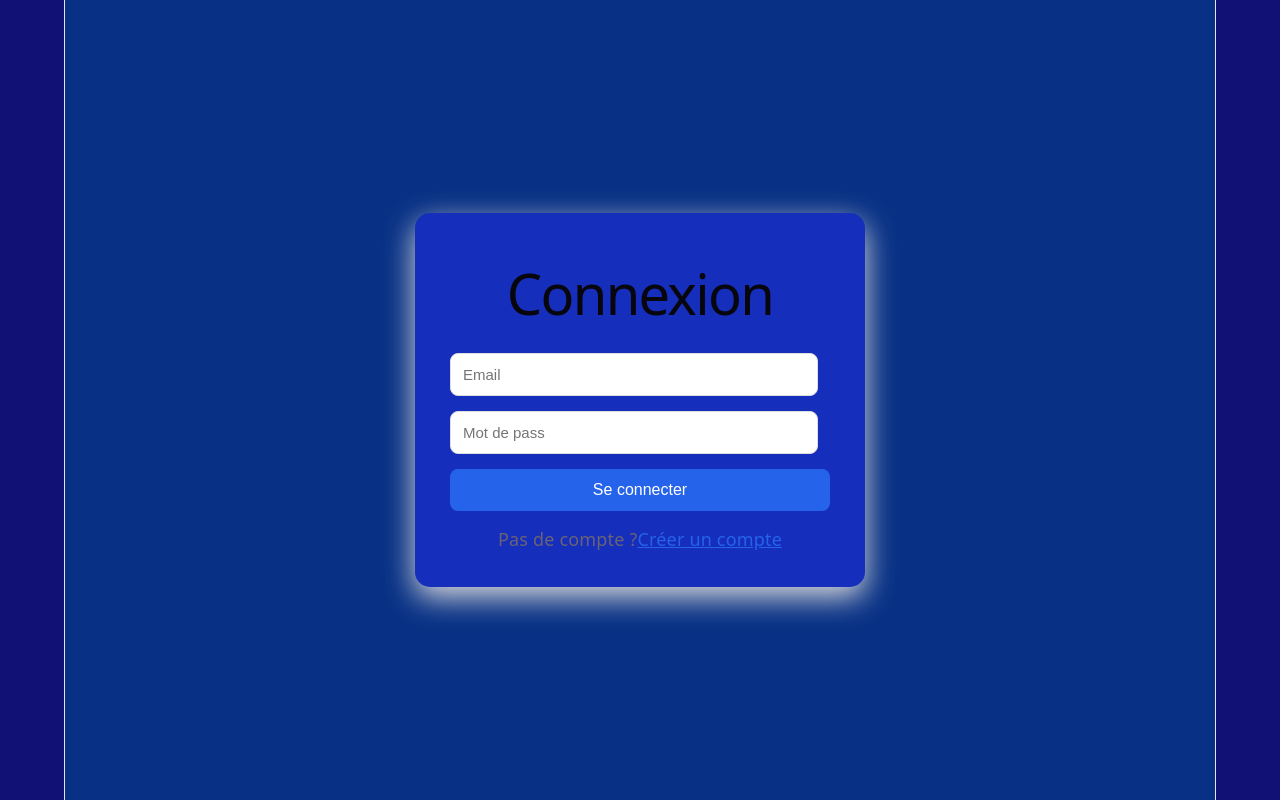
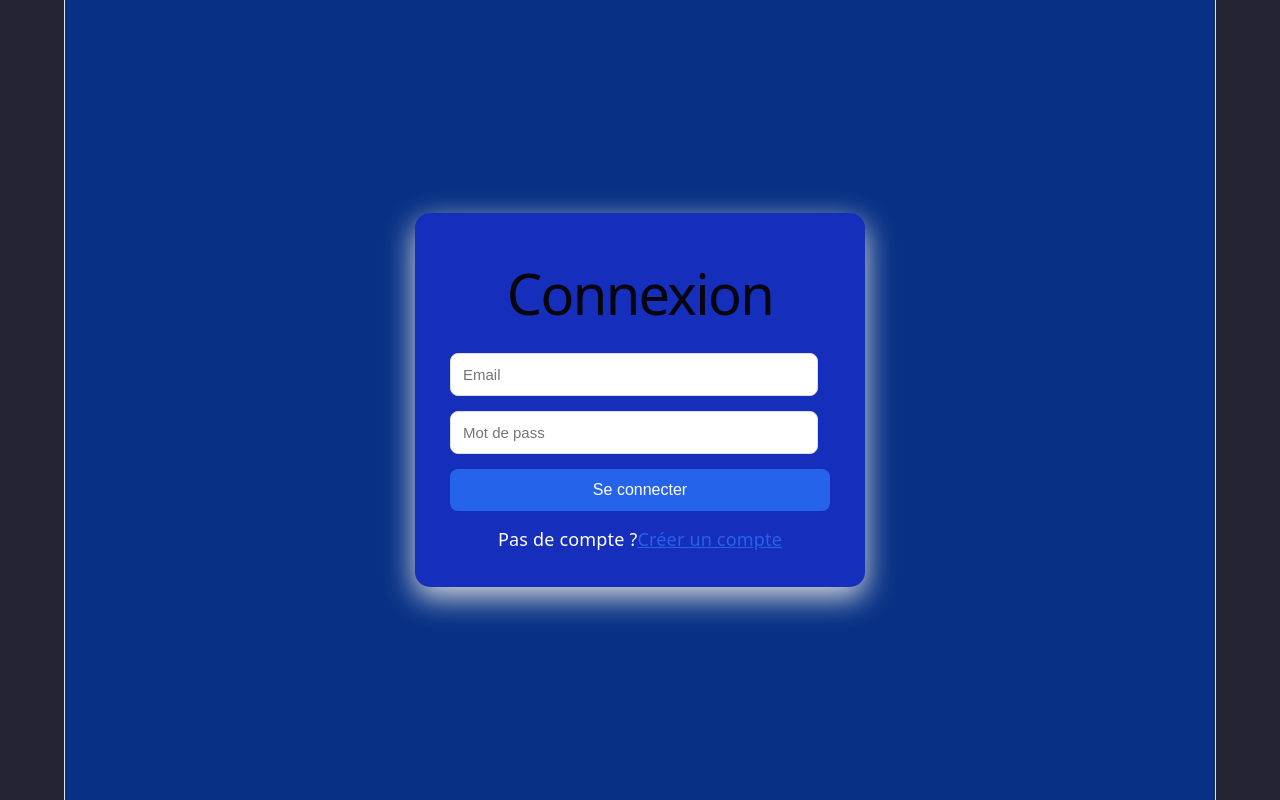
Before and after one commit to aobah2204/MSB-FILS, a React (Vite) app in the folder msb_fils/: page /login in a window 1280 px wide. Built offline with nearby package versions, Linux system fonts and the light colour scheme.

Commit message:
body color

```diff
--- a/msb_fils/src/index.css
+++ b/msb_fils/src/index.css
@@ -52,7 +52,8 @@
 
 body {
   margin: 0;
-  background-color: rgb(16, 16, 117);
+  background-color: rgb(36, 36, 51);
+  color:white;
 }
 
 #root {
```
